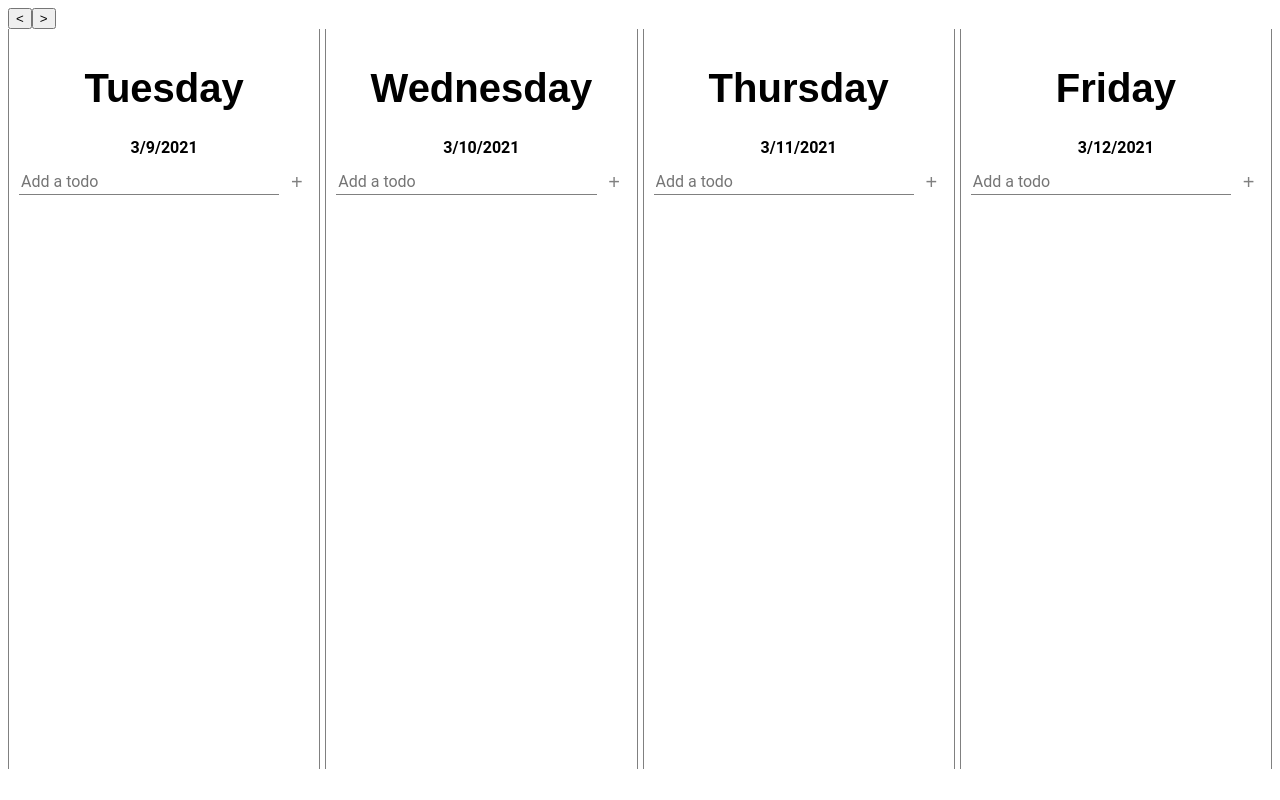
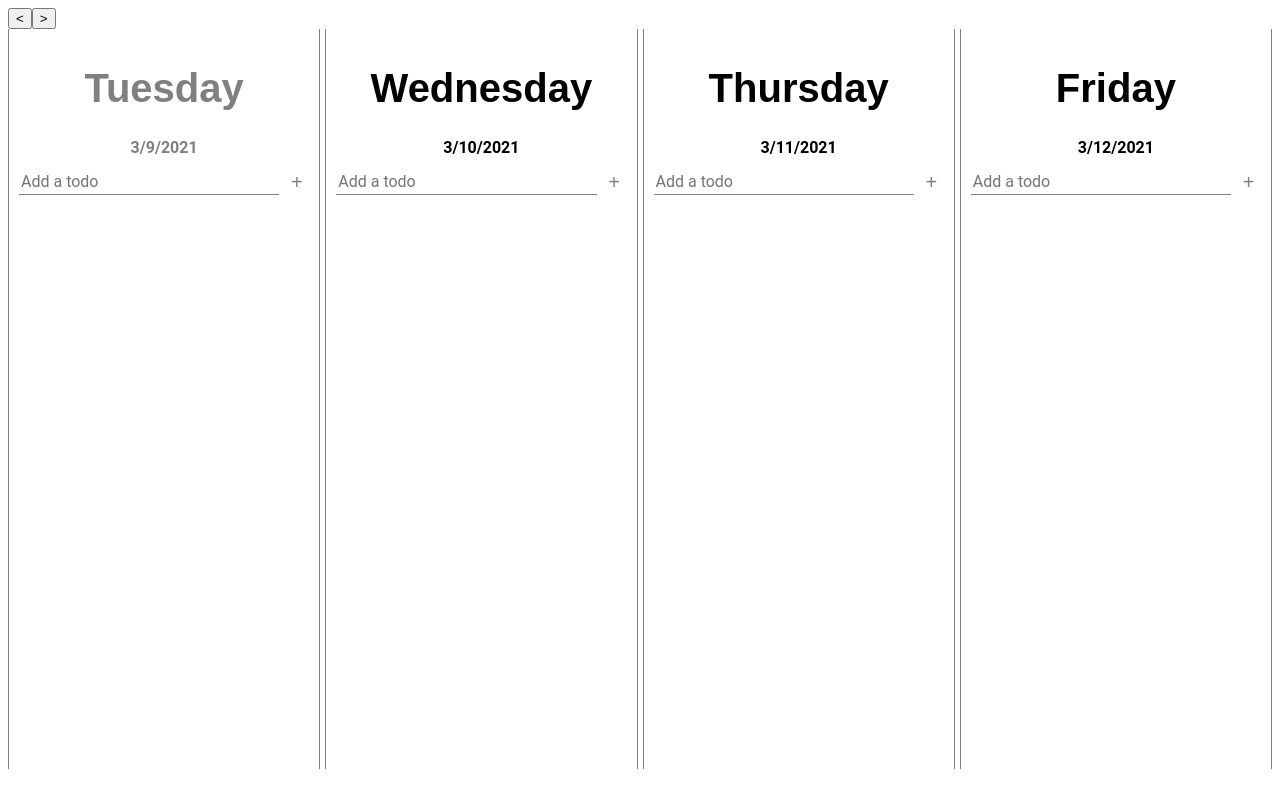
Before and after one commit to fotscode/todoApp, a React (Create React App) app: page / in a window 1280 px wide. Built offline with nearby package versions, Linux system fonts and the light colour scheme.

Commit message:
modified: now past dates are in gray color

```diff
--- a/src/App.css
+++ b/src/App.css
@@ -88,3 +88,7 @@ h2 {
 .edit-icon {
     font-size: 17px;
 }
+
+.past {
+    color: gray;
+}
--- a/src/components/TodoList.js
+++ b/src/components/TodoList.js
@@ -29,8 +29,25 @@ function TodoList({ day }) {
         setTodos(updatedTodos);
     };
 
+    const isPast = (aDate) => {
+        let dateArr = aDate.split("/").map((item) => parseInt(item));
+        let todayDate = new Date()
+            .toLocaleDateString()
+            .split("/")
+            .map((item) => parseInt(item));
+
+        for (let i = 2; i >= 0; i--) {
+            if (todayDate[i] < dateArr[i]) return false;
+        }
+
+        return true;
+    };
+
     return (
-        <div id="day-container">
+        <div
+            id="day-container"
+            className={isPast(day.toLocaleDateString()) ? "past" : ""}
+        >
             <h1>{day.toLocaleDateString("en-US", { weekday: "long" })}</h1>
             <h2>{day.toLocaleDateString()}</h2>
             <TodoForm onSubmit={addTodo} id={idCount} />
```
